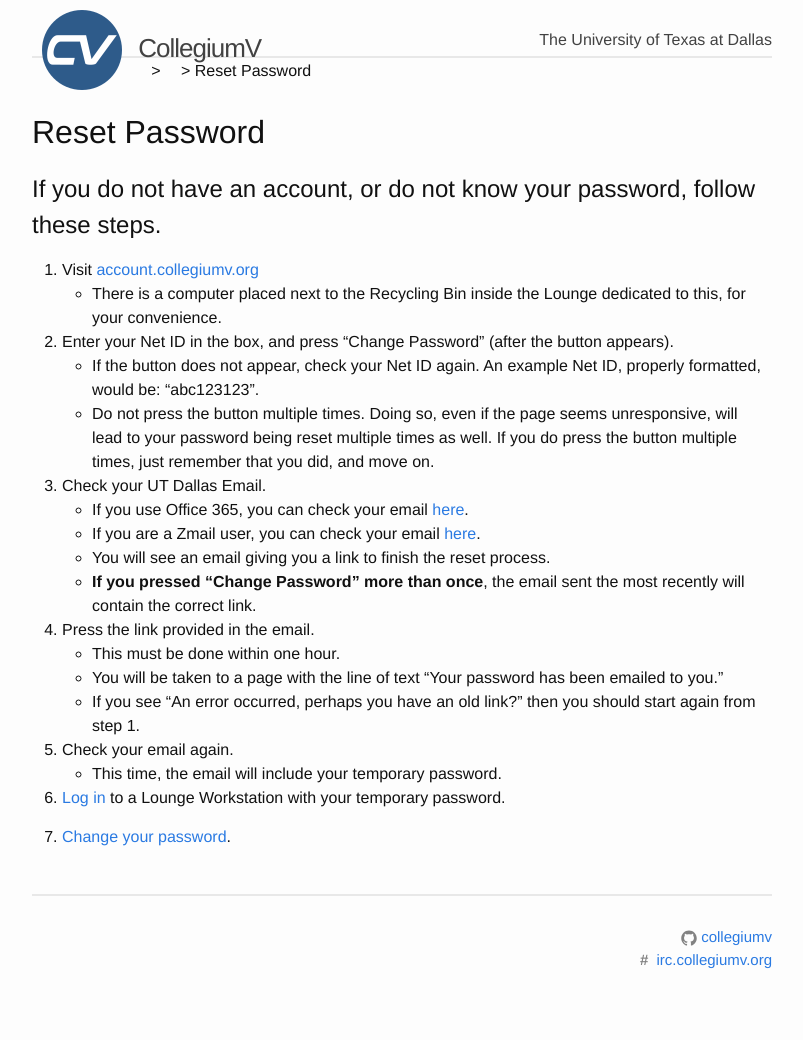
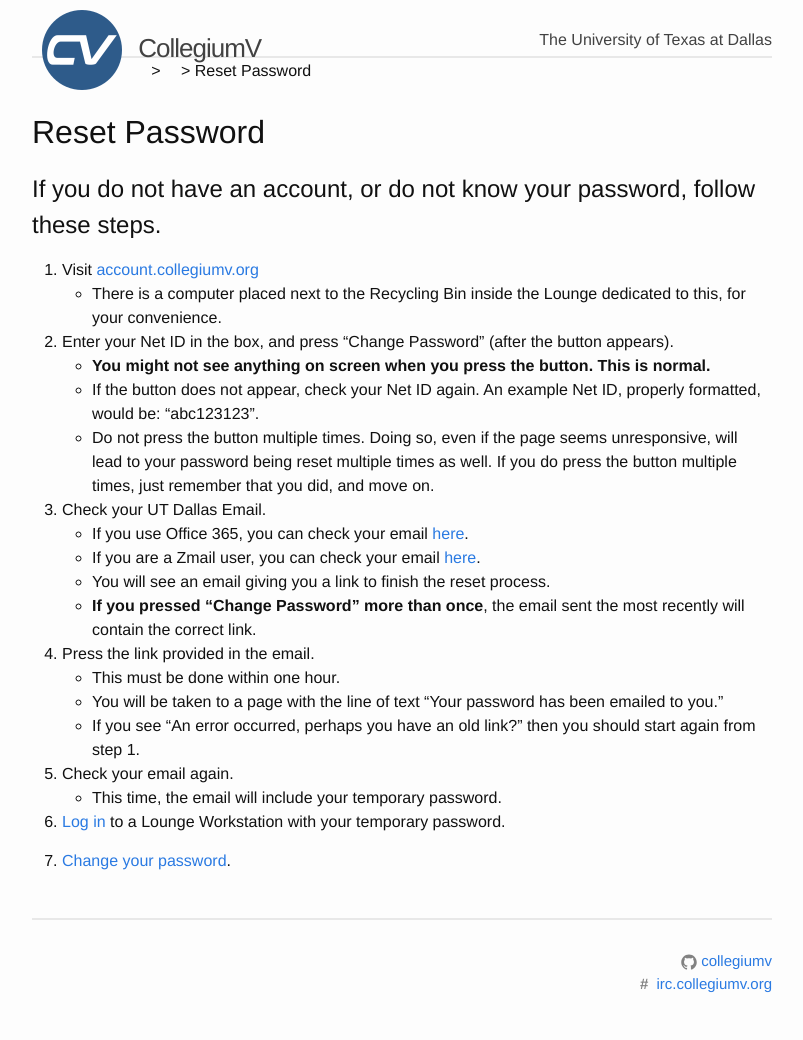
Before and after one commit to collegiumv/cv_doc_legacy, a Jekyll site: the page built from start/resetpass.md, in a window 1280 px wide. Shown: the whole page, without its empty margins (238-1041 px from the left). Built offline with Jekyll 4.4.1, drawn with Linux system fonts in a browser that asks for light colours; before the commit the page ends 1016 px from its top, so only the background shows below that.

Commit message:
Make it clear how the account site operates

```diff
--- a/start/resetpass.md
+++ b/start/resetpass.md
@@ -14,6 +14,8 @@ layout: default
 
 2. Enter your Net ID in the box, and press "Change Password" (after the button
    appears).
+ - **You might not see anything on screen when you press the button. This is
+   normal.**
  - If the button does not appear, check your Net ID again. An example Net ID,
    properly formatted, would be: "abc123123".
  - Do not press the button multiple times. Doing so, even if the page seems
```
